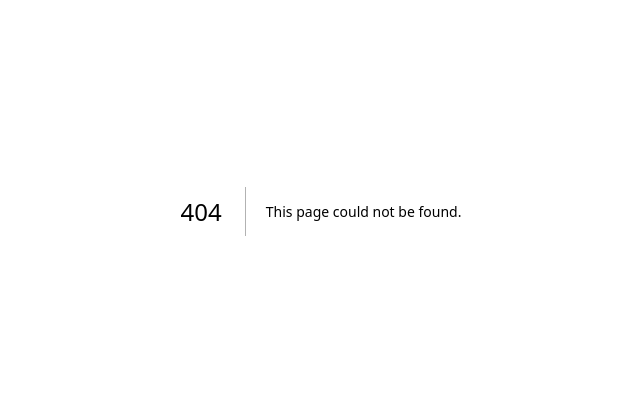
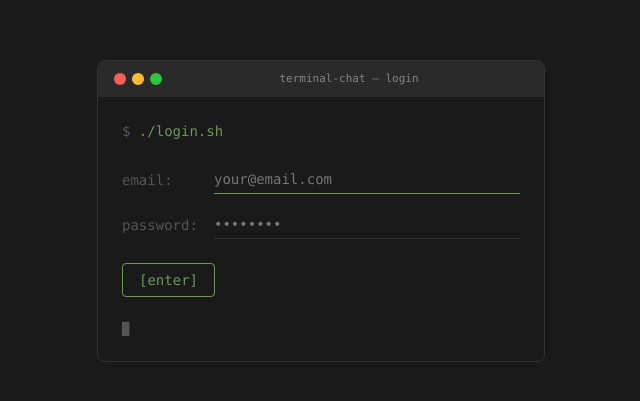
Before and after one commit to leeminwuk/love-chat, a Next.js app: page /login in a window 1280 px wide. Before the commit this address had no page. Shown: the part 189-590 px from the top of the page, without its empty margins (319-959 px from the left). Built offline with nearby package versions, Linux system fonts and the light colour scheme.

Commit message:
feat: add login and nickname setup pages

```diff
--- /dev/null
+++ b/src/app/(auth)/login/page.tsx
@@ -0,0 +1,110 @@
+'use client'
+
+import { useState } from 'react'
+import { useRouter } from 'next/navigation'
+import { createClient } from '@/lib/supabase/client'
+
+export default function LoginPage() {
+  const router = useRouter()
+  const [email, setEmail] = useState('')
+  const [password, setPassword] = useState('')
+  const [error, setError] = useState('')
+  const [loading, setLoading] = useState(false)
+
+  async function handleSubmit(e: React.FormEvent) {
+    e.preventDefault()
+    setLoading(true)
+    setError('')
+
+    const supabase = createClient()
+    const { error } = await supabase.auth.signInWithPassword({ email, password })
+
+    if (error) {
+      setError(error.message)
+      setLoading(false)
+      return
+    }
+
+    router.push('/chat')
+    router.refresh()
+  }
+
+  return (
+    <div className="min-h-screen bg-terminal-bg flex items-center justify-center font-mono p-4">
+      <div className="w-full max-w-md">
+        {/* 터미널 창 */}
+        <div className="border border-terminal-border rounded-lg overflow-hidden">
+          {/* 타이틀 바 */}
+          <div className="flex items-center gap-2 bg-[#2a2a2a] px-4 py-2.5">
+            <div className="flex gap-1.5">
+              <div className="w-3 h-3 rounded-full bg-[#ff5f57]" />
+              <div className="w-3 h-3 rounded-full bg-[#febc2e]" />
+              <div className="w-3 h-3 rounded-full bg-[#28c840]" />
+            </div>
+            <div className="flex-1 text-center text-[11px] text-terminal-muted">
+              terminal-chat — login
+            </div>
+          </div>
+
+          {/* 로그인 폼 */}
+          <div className="bg-terminal-bg p-6">
+            <div className="text-terminal-green mb-6 text-sm">
+              <span className="text-terminal-dim">$</span> ./login.sh
+            </div>
+
+            <form onSubmit={handleSubmit} className="space-y-4">
+              <div className="flex items-center gap-3">
+                <label className="text-terminal-dim text-sm w-20 flex-shrink-0">
+                  email:
+                </label>
+                <input
+                  type="email"
+                  value={email}
+                  onChange={(e) => setEmail(e.target.value)}
+                  required
+                  className="flex-1 bg-transparent border-b border-terminal-border text-terminal-text text-sm py-1 outline-none focus:border-terminal-green"
+                  placeholder="your@email.com"
+                  autoFocus
+                />
+              </div>
+
+              <div className="flex items-center gap-3">
+                <label className="text-terminal-dim text-sm w-20 flex-shrink-0">
+                  password:
+                </label>
+                <input
+                  type="password"
+                  value={password}
+                  onChange={(e) => setPassword(e.target.value)}
+                  required
+                  className="flex-1 bg-transparent border-b border-terminal-border text-terminal-text text-sm py-1 outline-none focus:border-terminal-green"
+                  placeholder="••••••••"
+                />
+              </div>
+
+              {error && (
+                <div className="text-red-400 text-xs mt-2">
+                  <span className="text-terminal-dim">error:</span> {error}
+                </div>
+              )}
+
+              <div className="pt-2">
+                <button
+                  type="submit"
+                  disabled={loading}
+                  className="border border-terminal-green text-terminal-green text-sm px-4 py-1.5 rounded hover:bg-terminal-green hover:text-terminal-bg transition-colors disabled:opacity-50"
+                >
+                  {loading ? 'authenticating...' : '[enter]'}
+                </button>
+              </div>
+            </form>
+
+            <div className="mt-6 text-terminal-dim text-xs">
+              <span className="cursor-blink">█</span>
+            </div>
+          </div>
+        </div>
+      </div>
+    </div>
+  )
+}
--- /dev/null
+++ b/src/app/(auth)/setup/page.tsx
@@ -0,0 +1,107 @@
+'use client'
+
+import { useState } from 'react'
+import { useRouter } from 'next/navigation'
+import { createClient } from '@/lib/supabase/client'
+
+export default function SetupPage() {
+  const router = useRouter()
+  const [nickname, setNickname] = useState('')
+  const [error, setError] = useState('')
+  const [loading, setLoading] = useState(false)
+
+  async function handleSubmit(e: React.FormEvent) {
+    e.preventDefault()
+    if (!nickname.trim()) return
+
+    setLoading(true)
+    setError('')
+
+    const supabase = createClient()
+    const { data: { user } } = await supabase.auth.getUser()
+
+    if (!user) {
+      router.push('/login')
+      return
+    }
+
+    const { error } = await supabase
+      .from('profiles')
+      .insert({ id: user.id, nickname: nickname.trim() })
+
+    if (error) {
+      setError(error.message)
+      setLoading(false)
+      return
+    }
+
+    router.push('/chat')
+    router.refresh()
+  }
+
+  return (
+    <div className="min-h-screen bg-terminal-bg flex items-center justify-center font-mono p-4">
+      <div className="w-full max-w-md">
+        <div className="border border-terminal-border rounded-lg overflow-hidden">
+          <div className="flex items-center gap-2 bg-[#2a2a2a] px-4 py-2.5">
+            <div className="flex gap-1.5">
+              <div className="w-3 h-3 rounded-full bg-[#ff5f57]" />
+              <div className="w-3 h-3 rounded-full bg-[#febc2e]" />
+              <div className="w-3 h-3 rounded-full bg-[#28c840]" />
+            </div>
+            <div className="flex-1 text-center text-[11px] text-terminal-muted">
+              terminal-chat — setup
+            </div>
+          </div>
+
+          <div className="bg-terminal-bg p-6">
+            <div className="text-terminal-green mb-2 text-sm">
+              <span className="text-terminal-dim">$</span> whoami
+            </div>
+            <div className="text-terminal-dim text-xs mb-6">
+              닉네임을 설정하세요. 채팅창 프롬프트에 표시됩니다.
+            </div>
+
+            <form onSubmit={handleSubmit} className="space-y-4">
+              <div className="flex items-center gap-3">
+                <label className="text-terminal-dim text-sm flex-shrink-0">
+                  nickname:
+                </label>
+                <input
+                  type="text"
+                  value={nickname}
+                  onChange={(e) => setNickname(e.target.value)}
+                  required
+                  maxLength={20}
+                  className="flex-1 bg-transparent border-b border-terminal-border text-terminal-text text-sm py-1 outline-none focus:border-terminal-green"
+                  placeholder="minuk"
+                  autoFocus
+                />
+              </div>
+
+              {error && (
+                <div className="text-red-400 text-xs">
+                  <span className="text-terminal-dim">error:</span> {error}
+                </div>
+              )}
+
+              <div className="pt-2">
+                <button
+                  type="submit"
+                  disabled={loading || !nickname.trim()}
+                  className="border border-terminal-green text-terminal-green text-sm px-4 py-1.5 rounded hover:bg-terminal-green hover:text-terminal-bg transition-colors disabled:opacity-50"
+                >
+                  {loading ? 'saving...' : '[enter]'}
+                </button>
+              </div>
+            </form>
+
+            <div className="mt-6 text-terminal-dim text-xs">
+              <span className="cursor-blink">█</span>
+            </div>
+          </div>
+        </div>
+      </div>
+    </div>
+  )
+}
```
